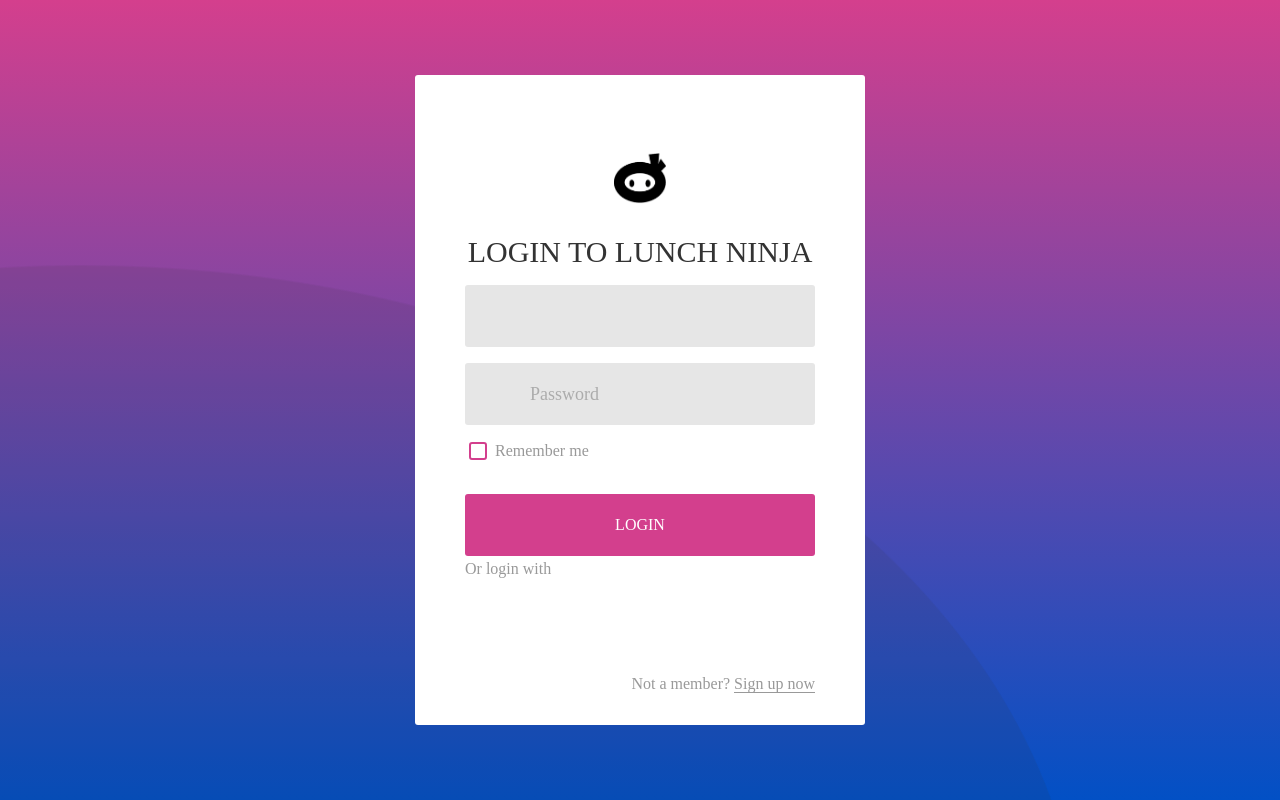
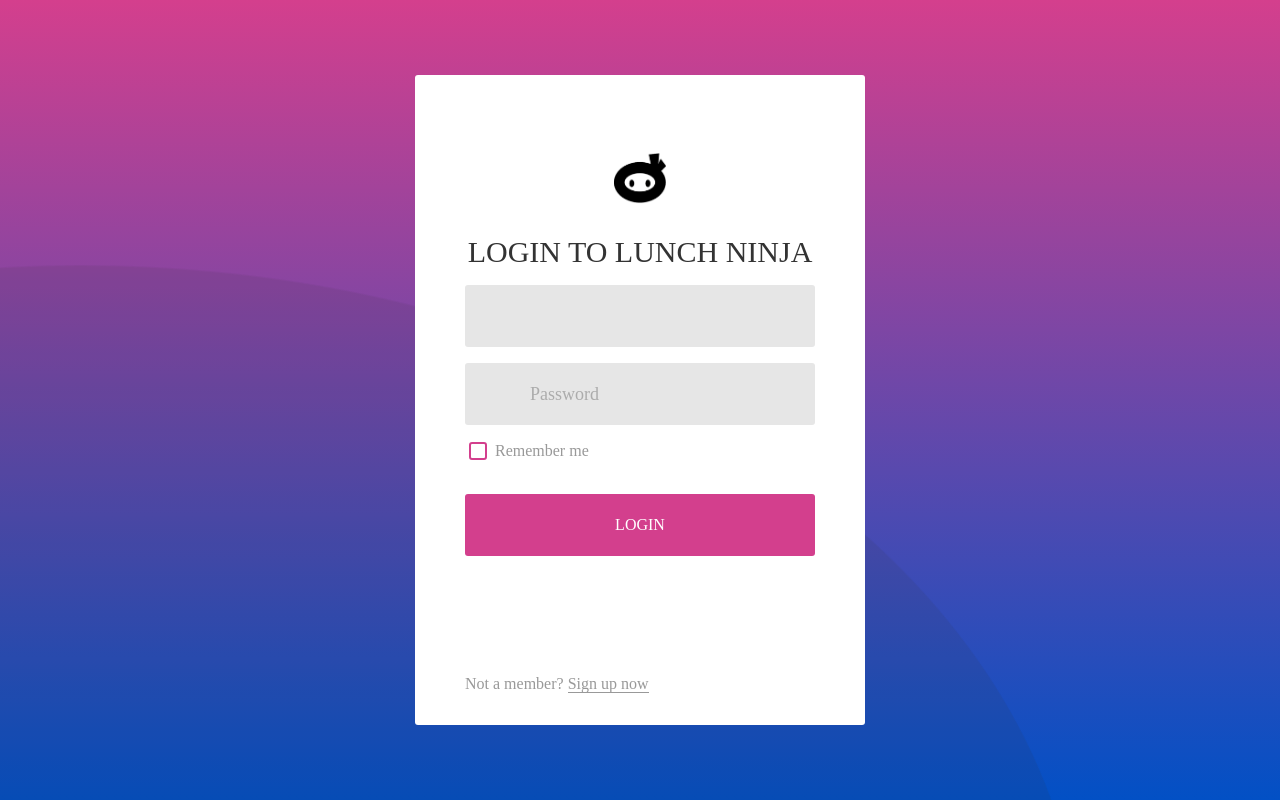
Before and after one commit to YixinHu0321/lunchninja6, a Django app: page /login/ in a window 1280 px wide. Run offline with Django 3.2, Linux system fonts and the light colour scheme; parts of the project's set-up code (start-up, migrations or seed data) failed here and were passed over; some libraries are stand-ins or nearby versions.

Commit message:
change style

```diff
--- a/homepage/templates/service_pop_up.html
+++ b/homepage/templates/service_pop_up.html
@@ -3,8 +3,8 @@
    <div class="modal-dialog modal-dialog-centered modal-lg">
       <div class="modal-content">
          <div class="modal-header">
+            <h4 class="modal-title" id="myModalLabel">Type of service</h4>
             <button type="button" class="close" data-dismiss="modal" aria-label="Close"><span aria-hidden="true">&times;</span></button>
-            <h4 class="modal-title" id="myModalLabel">Type of service</h4>
          </div>
          <div class="modal-body">
             <form role="form" id="service_select_form" class="registration-form">
@@ -41,8 +41,8 @@
    <div class="modal-dialog modal-dialog-centered modal-lg">
       <div class="modal-content">
          <div class="modal-header">
+            <h4 class="modal-title" id="myModalLabel">Preferred School and Department</h4>
             <button type="button" class="close" data-dismiss="modal" aria-label="Close"><span aria-hidden="true">&times;</span></button>
-            <h4 class="modal-title" id="myModalLabel">Preferred School and Department</h4>
          </div>
          <div class="modal-body">
             <form id="school_select_form">
@@ -86,8 +86,8 @@
    <div class="modal-dialog modal-dialog-centered modal-lg">
       <div class="modal-content">
          <div class="modal-header">
+            <h4 class="modal-title" id="myModalLabel">Select preferred cuisine</h4>
             <button type="button" class="close" data-dismiss="modal" aria-label="Close"><span aria-hidden="true">&times;</span></button>
-            <h4 class="modal-title" id="myModalLabel">Select preferred cuisine</h4>
          </div>
          <div class="modal-body">
             <form id="cuisine_select_form">
--- a/user_account/templates/login.html
+++ b/user_account/templates/login.html
@@ -64,12 +64,6 @@
 						</button>
 					</div>
 
-					<div class="text-center w-full p-t-42 p-b-22">
-						<span class="txt1">
-							Or login with
-						</span>
-					</div>
-
 {#					<a href="#" class="btn-face m-b-10">#}
 {#						<i class="fa fa-facebook-official"></i>#}
 {#						Facebook#}
```
